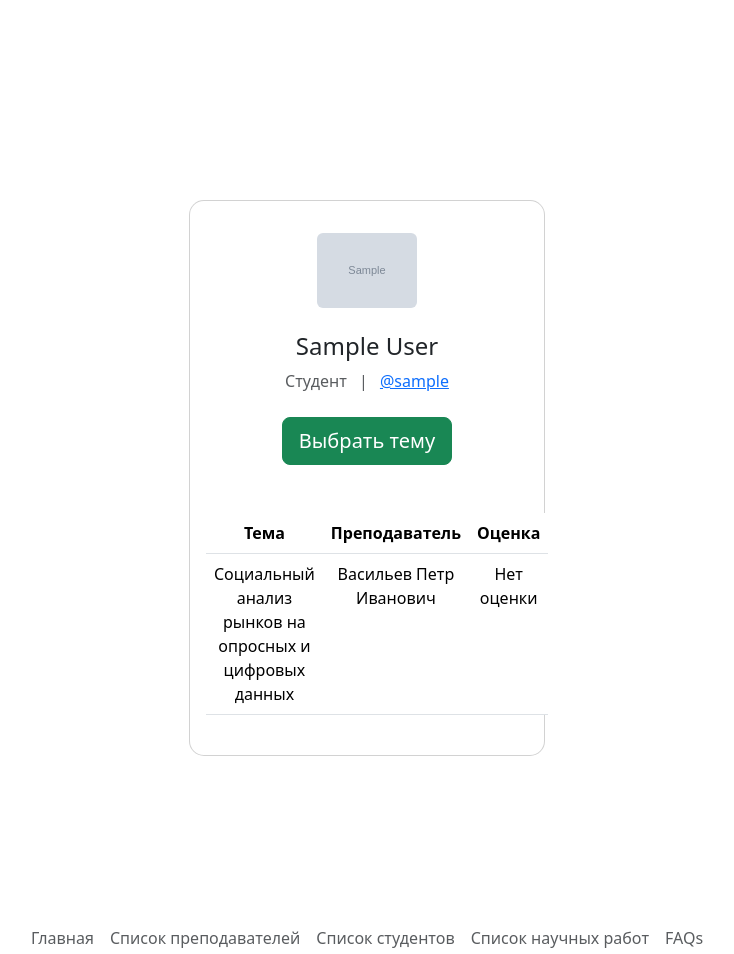
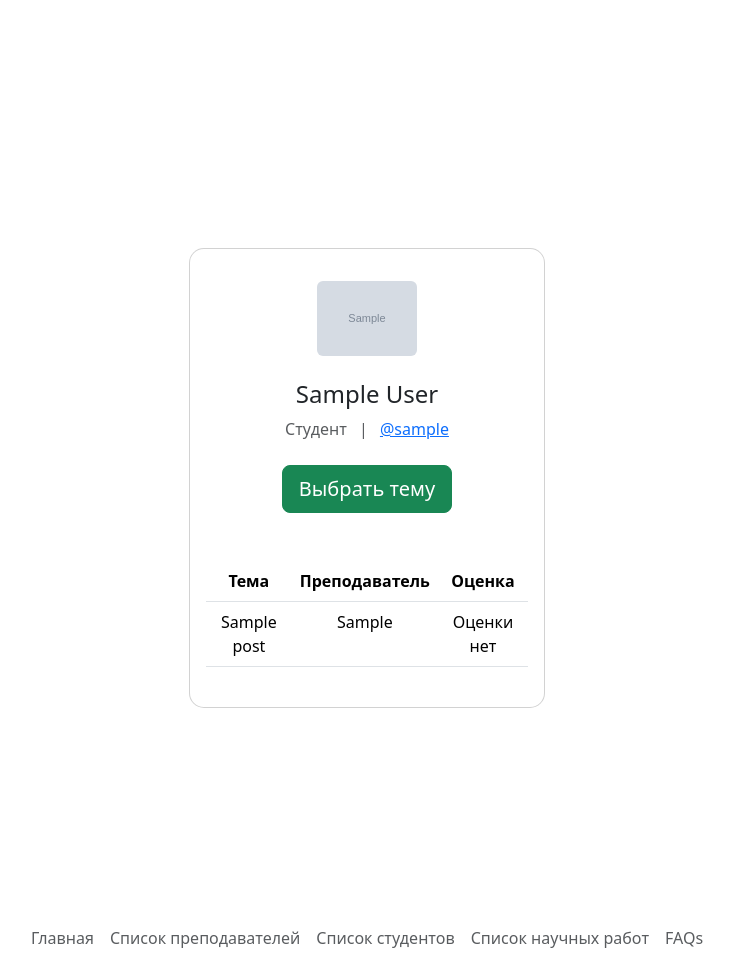
Before and after one commit to cdxy1/course-picker-flask, a Flask app: page /user/profile in a window 1280 px wide. Shown: the part 239-1193 px from the top of the page, without its empty margins (273-1007 px from the left). Run offline with Flask 3, Linux system fonts and the light colour scheme; a user stored in the database is signed in; tables that the repository leaves empty hold one stand-in row (values such as "Sample post"); grey boxes marked "Sample" are stand-in pictures.

Commit message:
Fix post model

```diff
--- a/app/routes/post.py
+++ b/app/routes/post.py
@@ -19,9 +19,8 @@ def choose_theme():
     form.professor.choices = [professor.name for professor in User.query.filter_by(role=UserRole.PROFESSOR).all()]
     if UserRole.STUDENT == user.role:
         if form.validate_on_submit():
-            post = Post(subject=form.subject.data, professor=form.professor.data)
+            post = Post(subject=form.subject.data, professor=form.professor.data, user_id=current_user.get_id())
             try:
-                print(post)
                 db.session.add(post)
                 db.session.commit()
                 flash("Тема отправлена успешно отправлена", "success")
--- a/app/routes/user.py
+++ b/app/routes/user.py
@@ -5,6 +5,7 @@ from app.extensions import bcrypt, db, login
 from app.functions import save_image
 from app.models.forms import RegistrationForm, LoginForm
 from app.models.user import User, UserRole
+from app.models.post import Post
 
 user = Blueprint("user", __name__)
 
@@ -53,7 +54,8 @@ def login():
 @login_required
 def profile():
     user = current_user
-    return render_template("user/profile.html", user=user)
+    post = Post.query.filter_by(user_id=user.id).all()
+    return render_template("user/profile.html", user=user, posts=post)
 
 
 @user.route("/user/logout")
--- a/app/templates/user/profile.html
+++ b/app/templates/user/profile.html
@@ -33,11 +33,13 @@
                                     </tr>
                                     </thead>
                                     <tbody>
+                                    {% for post in posts %}
                                     <tr>
-                                        <td>Социальный анализ рынков на опросных и цифровых данных</td>
-                                        <td>Васильев Петр Иванович</td>
-                                        <td>Нет оценки</td>
+                                        <td>{{ post.subject }}</td>
+                                        <td>{{ post.professor }}</td>
+                                        <td> Оценки нет</td>
                                     </tr>
+                                    {% endfor %}
                                     </tbody>
                                 </table>
                             </div>
```
